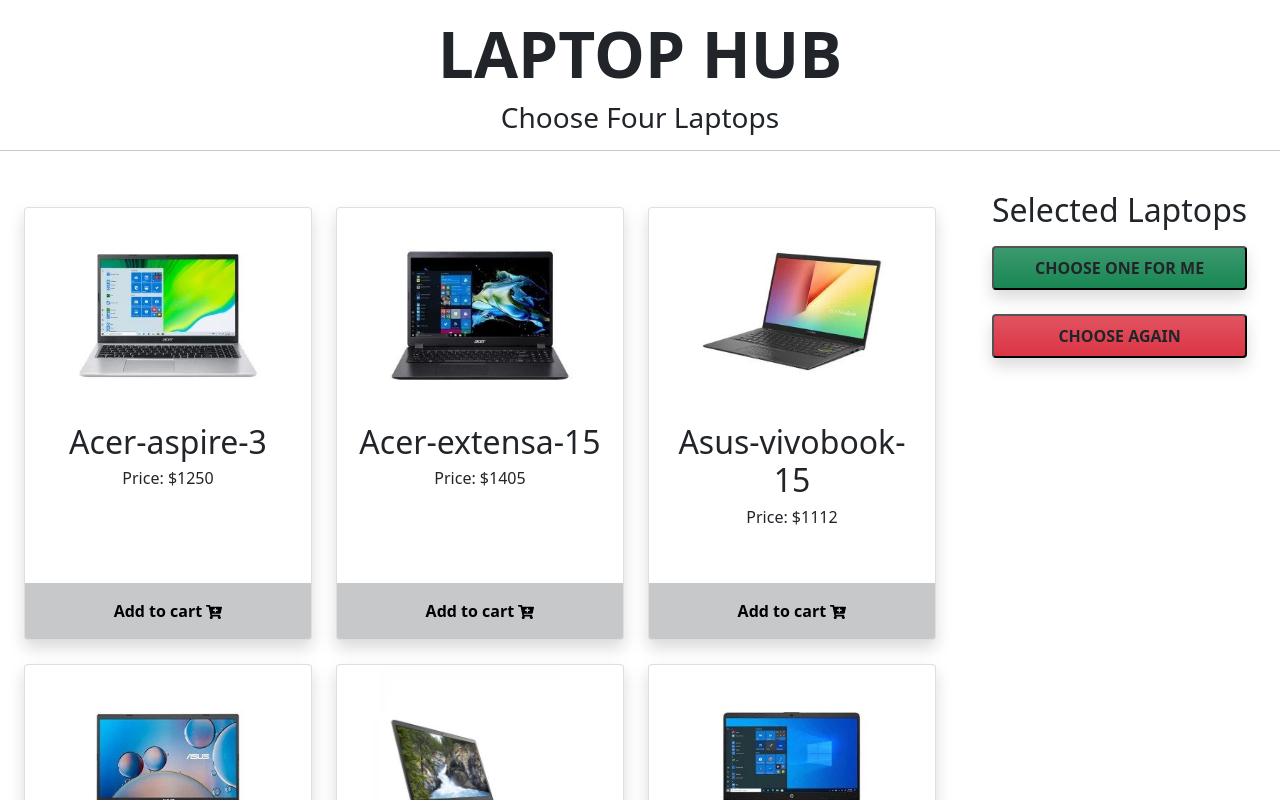
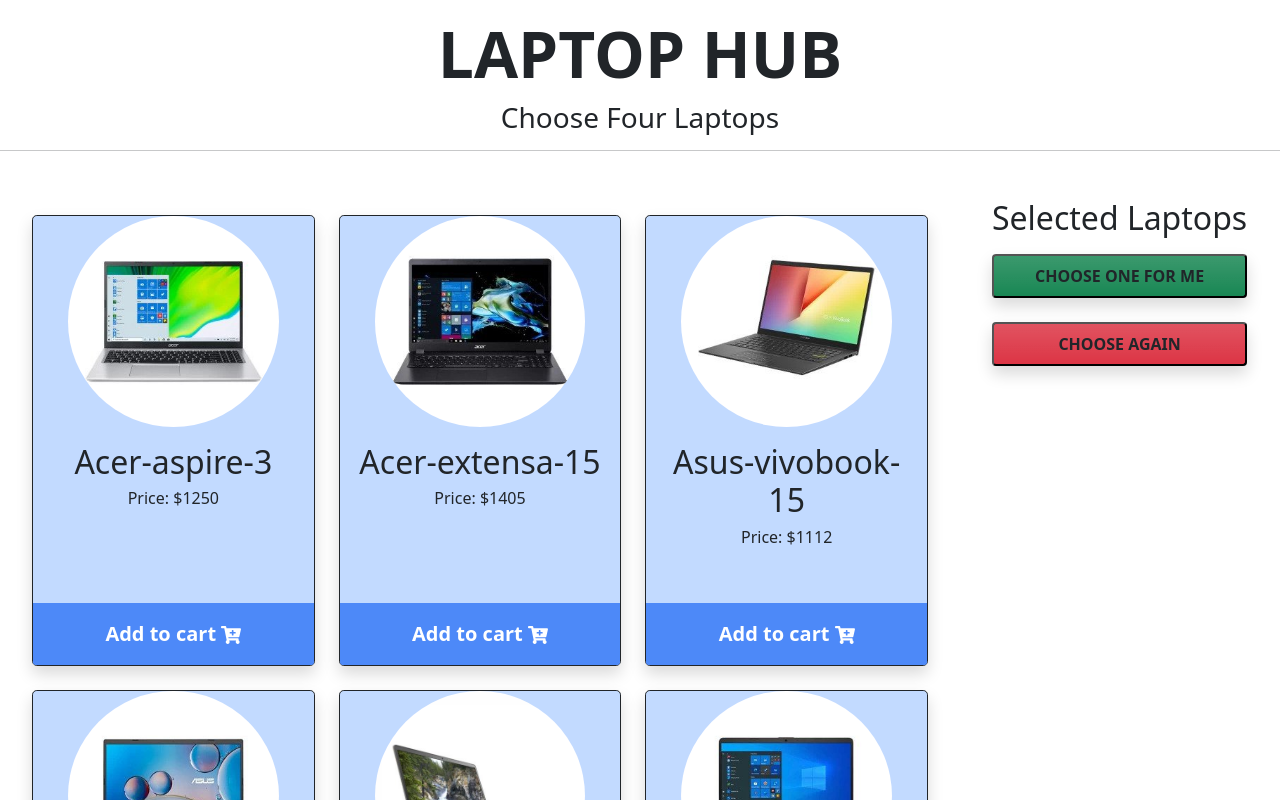
Before and after one commit to rayhan1650/laptop-hub, a React (Create React App) app: page / in a window 1280 px wide. Shown: the top 800 px of the page. Built offline with nearby package versions, Linux system fonts and the light colour scheme.

Commit message:
clear cart done & added some design to products

```diff
--- a/src/components/Cart/Cart.js
+++ b/src/components/Cart/Cart.js
@@ -1,13 +1,18 @@
 import React, { useState } from "react";
 
-const Cart = ({ cart }) => {
+const Cart = ({ cart, clearCart }) => {
   const [random, setRandom] = useState("");
-  function getRandomItem(arr) {
+  const getRandomItem = (arr) => {
     if (arr.length) {
       const randomIndex = Math.floor(Math.random() * arr.length);
       setRandom(arr[randomIndex].name);
     }
-  }
+  };
+
+  const removeRandom = () => {
+    setRandom("");
+    clearCart();
+  };
 
   return (
     <div className="d-flex flex-column justify-content-center">
@@ -22,7 +27,10 @@
         CHOOSE ONE FOR ME
       </button>
       <h5>{random}</h5>
-      <button className="my-2 bg-danger bg-gradient shadow py-2  rounded fw-bold text-dark">
+      <button
+        onClick={removeRandom}
+        className="my-2 bg-danger bg-gradient shadow py-2  rounded fw-bold text-dark"
+      >
         CHOOSE AGAIN
       </button>
     </div>
--- a/src/components/Laptop/Laptop.css
+++ b/src/components/Laptop/Laptop.css
@@ -0,0 +1,7 @@
+.my-btn {
+  background-color: rgb(77, 137, 248);
+}
+
+.my-btn:hover {
+  background-color: rgb(31, 109, 255);
+}
--- a/src/components/Laptop/Laptop.js
+++ b/src/components/Laptop/Laptop.js
@@ -1,19 +1,20 @@
 import React from "react";
 import { FaCartPlus } from "react-icons/fa";
+import "./Laptop.css";
 
 const Laptop = ({ laptop, handleAddToCart }) => {
   const { img, name, price } = laptop;
   return (
     <div className="col">
-      <div className="card h-100 shadow">
-        <img className="w-75 mx-auto" src={img} alt=".." />
-        <div className="card-body pt-0 pb-5">
+      <div className="card border border-dark rounded-3 bg-primary bg-opacity-25 h-100 shadow">
+        <img className="w-75 mx-auto rounded-circle" src={img} alt=".." />
+        <div className="card-body pb-5">
           <h2 className="card-title">{name}</h2>
           <h6>Price: ${price}</h6>
         </div>
         <button
           onClick={() => handleAddToCart(laptop)}
-          className="card-footer fw-bold bg-dark bg-opacity-25 border-0 p-3"
+          className="card-footer fw-bold text-white fs-5 bg-opacity-25  border-0 p-3 my-btn"
         >
           Add to cart <FaCartPlus></FaCartPlus>
         </button>
--- a/src/components/Shop/Shop.js
+++ b/src/components/Shop/Shop.js
@@ -24,9 +24,11 @@
     }
   };
 
+  const clearCart = () => setCart([]);
+
   return (
     <div className="d-flex flex-md-row flex-column-reverse">
-      <div className="col-md-9">
+      <div className="col-md-9 p-2">
         <div className="row row-cols-1 row-cols-md-3 g-4 p-md-4">
           {laptops.map((laptop) => (
             <Laptop
@@ -37,8 +39,8 @@
           ))}
         </div>
       </div>
-      <div className="cols-md-3 ms-md-4 p-2">
-        <Cart cart={cart}></Cart>
+      <div className="cols-md-3 ms-md-4 p-2 my-2">
+        <Cart clearCart={clearCart} cart={cart}></Cart>
       </div>
     </div>
   );
```
